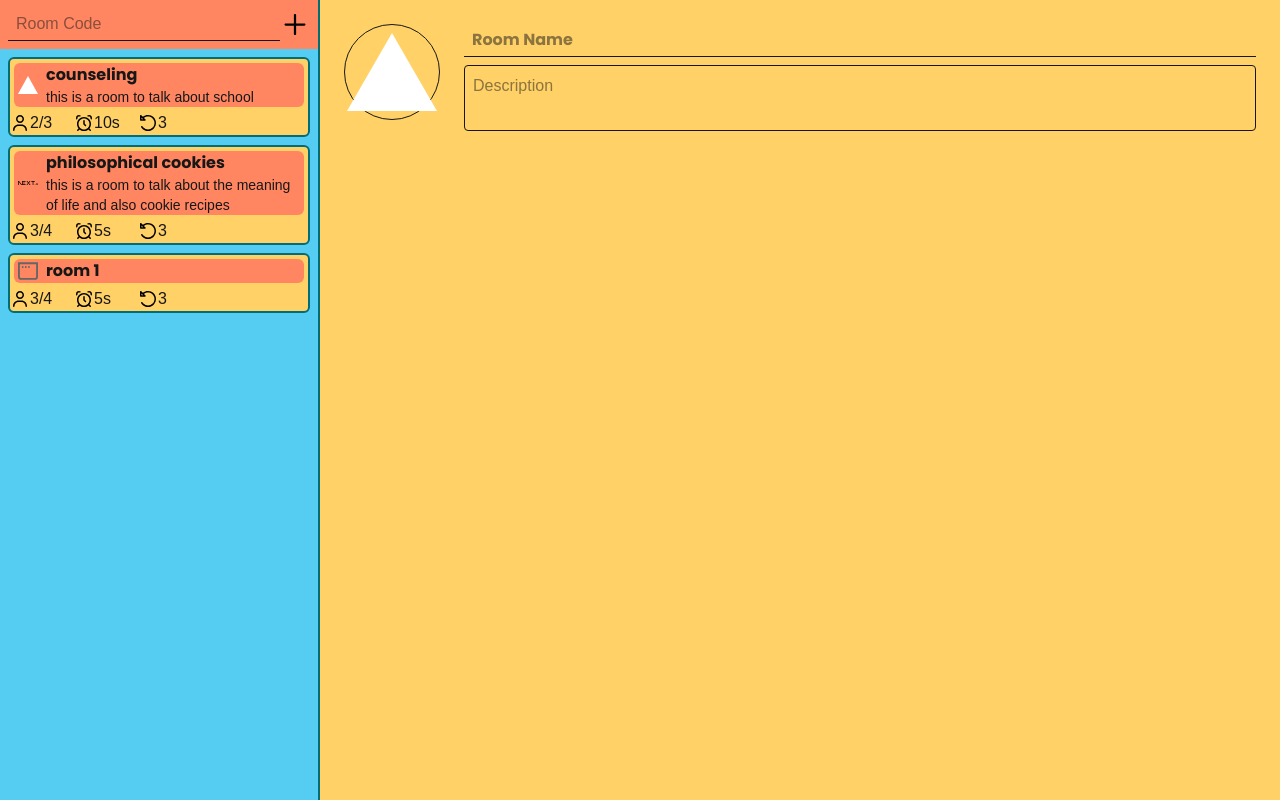
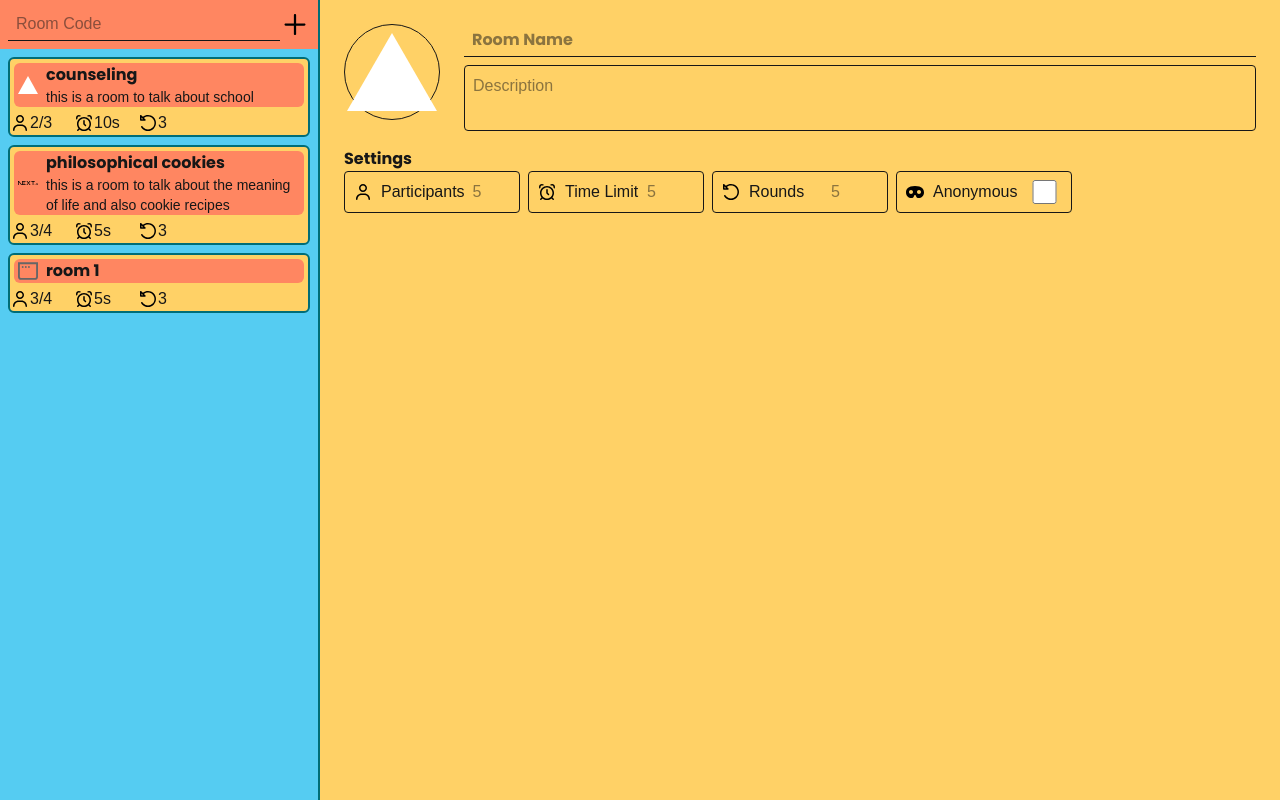
Before and after one commit to wahabahmed25/trance4mation-temp, a Next.js app in the folder frontend/: page /discussion-circle in a window 1280 px wide. Built offline with nearby package versions, Linux system fonts and the light colour scheme.

Commit message:
create menu mock up

```diff
--- a/frontend/src/app/discussion-circle/defaults.tsx
+++ b/frontend/src/app/discussion-circle/defaults.tsx
@@ -2,6 +2,30 @@ import { MessageData } from "@/features/discussion-circle/types/MessageData"
 import { RoomData } from "@/features/discussion-circle/types/RoomData"
 import { UserData } from "@/features/discussion-circle/types/UserData"
 import { Poppins, Merriweather } from "next/font/google"
+
+
+export const DISCUSSION_CIRCLE_SETTINGS = [
+    {
+        image: "/user-regular-full.svg",
+        label: "Participants",
+        type: "number"
+    },
+    {
+        image: "/alarm-clock-regular-full.svg",
+        label: "Time Limit",
+        type: "number"
+    },
+    {
+        image: "/rotate-left-regular-full.svg",
+        label: "Rounds",
+        type: "number"
+    },
+    {
+        image: "/mask-solid-full.svg",
+        label: "Anonymous",
+        type: "checkbox"
+    },
+]
 
 export const POPPINS_BOLD = Poppins({
     weight: "700"
--- a/frontend/src/features/discussion-circle/components/RoomCreationMenu.tsx
+++ b/frontend/src/features/discussion-circle/components/RoomCreationMenu.tsx
@@ -1,15 +1,12 @@
-import { POPPINS_BOLD, YELLOW, defaultMessages, defaultPeople } from "@/app/discussion-circle/defaults";
-import { RoomData } from "../types/RoomData";
-import Carousel from "./Carousel";
-import ChatLog from "./ChatLog";
-import Navbar from "./Navbar";
+import { POPPINS_BOLD, YELLOW} from "@/app/discussion-circle/defaults";
 import TextInput from "./TextInput";
 import Image from "next/image";
+import SettingsGrid from "./SettingsGrid";
 
 export default function RoomCreationMenu() {
     return (
-        <div className="flex flex-col w-3/4 grow" style={{backgroundColor: YELLOW}}>
-            <div className="flex gap-6 p-6 items-start">
+        <div className="flex flex-col w-3/4 grow p-6 gap-4" style={{backgroundColor: YELLOW}}>
+            <div className="flex gap-6 items-start">
                 <div className="rounded-full size-24 border-1 shrink-0 flex justify-center items-center">
                     <Image
                     src={"/vercel.svg"}
@@ -35,6 +32,7 @@ export default function RoomCreationMenu() {
                     </textarea>
                 </div>
             </div>
+            <SettingsGrid/>
         </div>
     )
 }
--- /dev/null
+++ b/frontend/src/features/discussion-circle/components/SettingsCell.tsx
@@ -0,0 +1,29 @@
+import Image from "next/image"
+import { DiscussionCircleSetting } from "../types/DiscussionCircleSetting"
+
+export default function SettingsCell({setting}: {setting: DiscussionCircleSetting}) {
+    return(
+        <div className="flex gap-2 border-1 rounded-sm p-2">
+            <Image
+            className="grow-0"
+            src={setting.image}
+            alt={setting.label}
+            width={20}
+            height={20}
+            priority
+            />
+
+            <div
+            className="w-24 grow-1"
+            >
+                {setting.label}
+            </div>
+
+            <input
+            className="w-12 grow-0"
+            type={setting.type}
+            placeholder="5"
+            />
+        </div>
+    )
+}
--- /dev/null
+++ b/frontend/src/features/discussion-circle/components/SettingsGrid.tsx
@@ -0,0 +1,15 @@
+import { POPPINS_BOLD, DISCUSSION_CIRCLE_SETTINGS } from "@/app/discussion-circle/defaults";
+import SettingsCell from "./SettingsCell";
+
+export default function SettingsGrid() {
+    return (
+        <div>
+            <div className={`${POPPINS_BOLD.className}`}>
+                Settings
+            </div>
+            <div className="grid grid-cols-2 md:grid-cols-3 lg:grid-cols-4 xl:grid-cols-5 gap-2">
+                {DISCUSSION_CIRCLE_SETTINGS.map((setting) => <SettingsCell key={setting.label} setting={setting}/>)}
+            </div>
+        </div>
+    )
+}
--- /dev/null
+++ b/frontend/src/features/discussion-circle/types/DiscussionCircleSetting.tsx
@@ -0,0 +1,8 @@
+import { StaticImport } from "next/dist/shared/lib/get-img-props"
+import { HTMLInputTypeAttribute } from "react"
+
+export type DiscussionCircleSetting = {
+    image: string | StaticImport,
+    label: string,
+    type: HTMLInputTypeAttribute | undefined
+}
--- a/frontend/src/features/discussion-circle/types/MessageData.tsx
+++ b/frontend/src/features/discussion-circle/types/MessageData.tsx
@@ -1,7 +1,7 @@
-import { User } from "@/features/discussion-circle/types/UserData"
+import { UserData } from "@/features/discussion-circle/types/UserData"
 
 export type MessageData = {
     text: string,
-    sender: User,
+    sender: UserData,
     id: number
 }
```
Also changed, not shown: frontend/public/mask-solid-full.svg (added).
